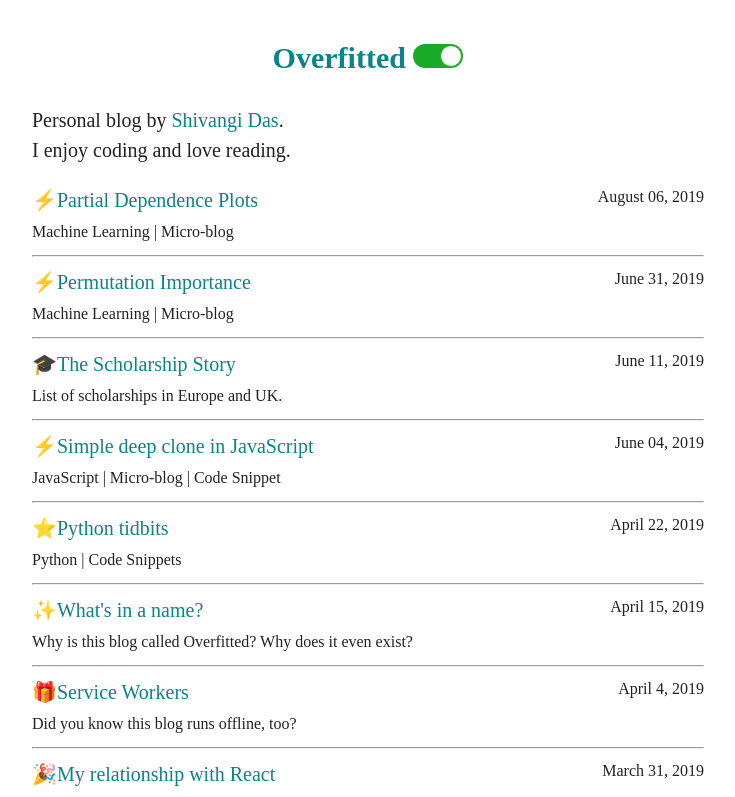
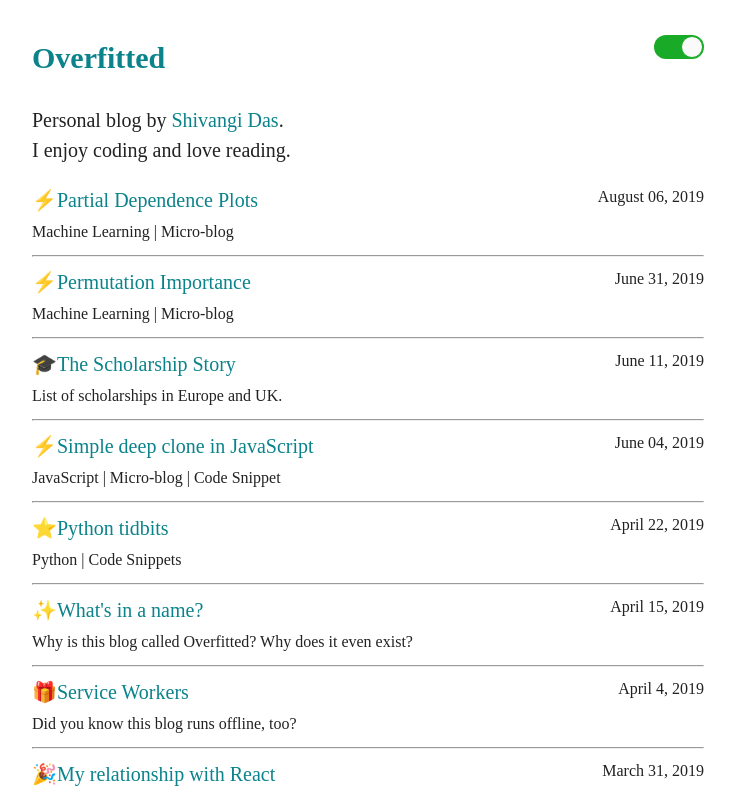
Before and after one commit to shivangidas/blog, a React (Create React App) app: page /#/ in a window 1280 px wide. Shown: the top 797 px of the page, without its empty margins (272-1007 px from the left). Built offline with nearby package versions, Linux system fonts and the light colour scheme.

Commit message:
changed the hearder to add space in between

```diff
--- a/src/components/Header.js
+++ b/src/components/Header.js
@@ -31,7 +31,7 @@ class Layout extends Component {
   render() {
     return (
       <header className="App-header">
-        <h2>
+        <h2 className="titleAccessHeader">
           <Link to="/blog">Overfitted </Link>
           <Toggle
             defaultChecked={this.state.lightTheme}
--- a/src/serviceWorker.js
+++ b/src/serviceWorker.js
@@ -136,7 +136,7 @@ function checkValidServiceWorker(swUrl, config) {
         "No internet connection found. App is running in offline mode."
       );
       Snackbar(
-        "No internet connection found. The app is running in offline mode."
+        "No internet connection found. The app is running in offline mode!"
       );
     });
 }
--- a/src/styles/index.css
+++ b/src/styles/index.css
@@ -81,7 +81,7 @@ ul li {
   list-style-position: inside;
 
 }
-.listClass {
+.listClass, .titleAccessHeader {
   display: flex;
   justify-content: space-between;
 }
```
